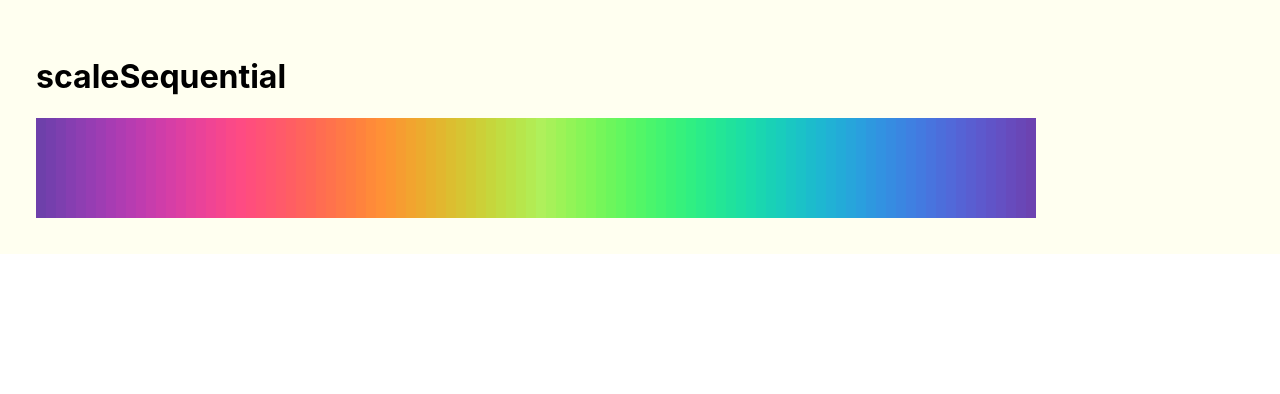
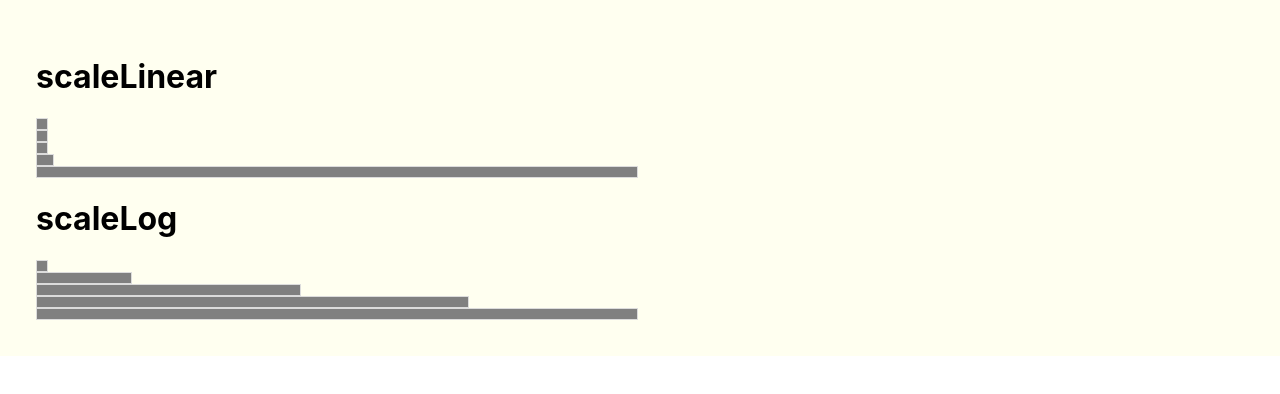
Before and after one commit to seogi1004/d3scale-play, a React (Create React App) app: page / in a window 1280 px wide. Shown: the top 394 px of the page. Built offline with nearby package versions, Linux system fonts and the light colour scheme.

Commit message:
샘플 추가 #log-2

```diff
--- a/src/App.css
+++ b/src/App.css
@@ -27,3 +27,16 @@
   border: 1px solid #dcdcdc;
   background-color: gray;
 }
+
+.bar-list {
+  display: flex;
+  flex-direction: column;
+  width: 640px;
+}
+
+.bar-list > .bar {
+  display: inline-flex;
+  height: 10px;
+  border: 1px solid #dcdcdc;
+  background-color: gray;
+}
--- a/src/App.tsx
+++ b/src/App.tsx
@@ -5,12 +5,13 @@ import Sequential from './scale/Sequential';
 import Diverging from './scale/Diverging';
 import Radial from './scale/Radial';
 import Threshold from './scale/Threshold';
+import Log from './scale/Log';
 import './App.css';
 
 function App() {
   return (
     <div className="App">
-      <Sequential />
+      <Log />
     </div>
   );
 }
--- a/src/scale/Log.tsx
+++ b/src/scale/Log.tsx
@@ -1,9 +1,53 @@
-import { scaleLog } from 'd3-scale';
+import { scaleLog, scaleLinear } from 'd3-scale';
+import { extent } from 'd3-array';
+
+const data = [
+  10,
+  100,
+  10000,
+  1000000, // 1 million
+  100000000, // 100 million
+];
+
+const log = scaleLog()
+  .domain(extent(data) as [number, number])
+  .range([10, 600]);
+
+const linear = scaleLinear()
+  .domain(extent(data) as [number, number])
+  .range([10, 600]);
 
 export default function Scale() {
   return (
     <div className="scale">
+      <h1>scaleLinear</h1>
+      <div className="bar-list">
+        {data.map((value, index) => {
+          return (
+            <div
+              className="bar"
+              key={index}
+              style={{
+                width: linear(value),
+              }}
+            />
+          );
+        })}
+      </div>
       <h1>scaleLog</h1>
+      <div className="bar-list">
+        {data.map((value, index) => {
+          return (
+            <div
+              className="bar"
+              key={index}
+              style={{
+                width: log(value),
+              }}
+            />
+          );
+        })}
+      </div>
     </div>
   );
 }
```
